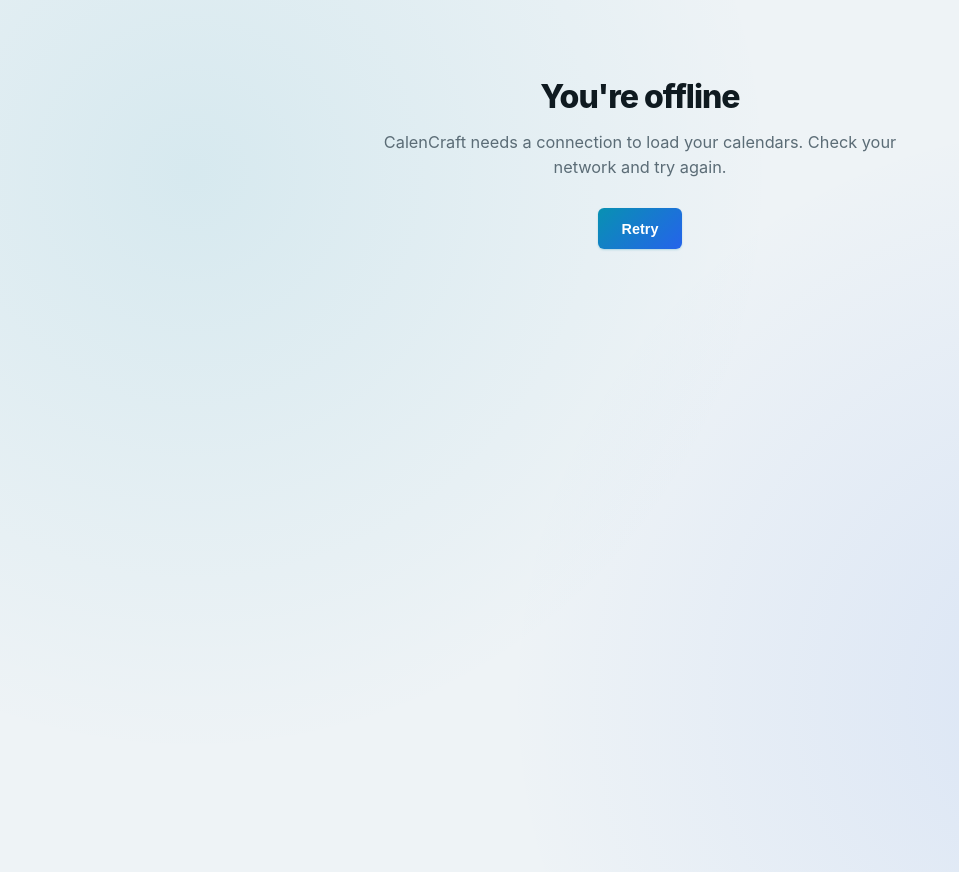
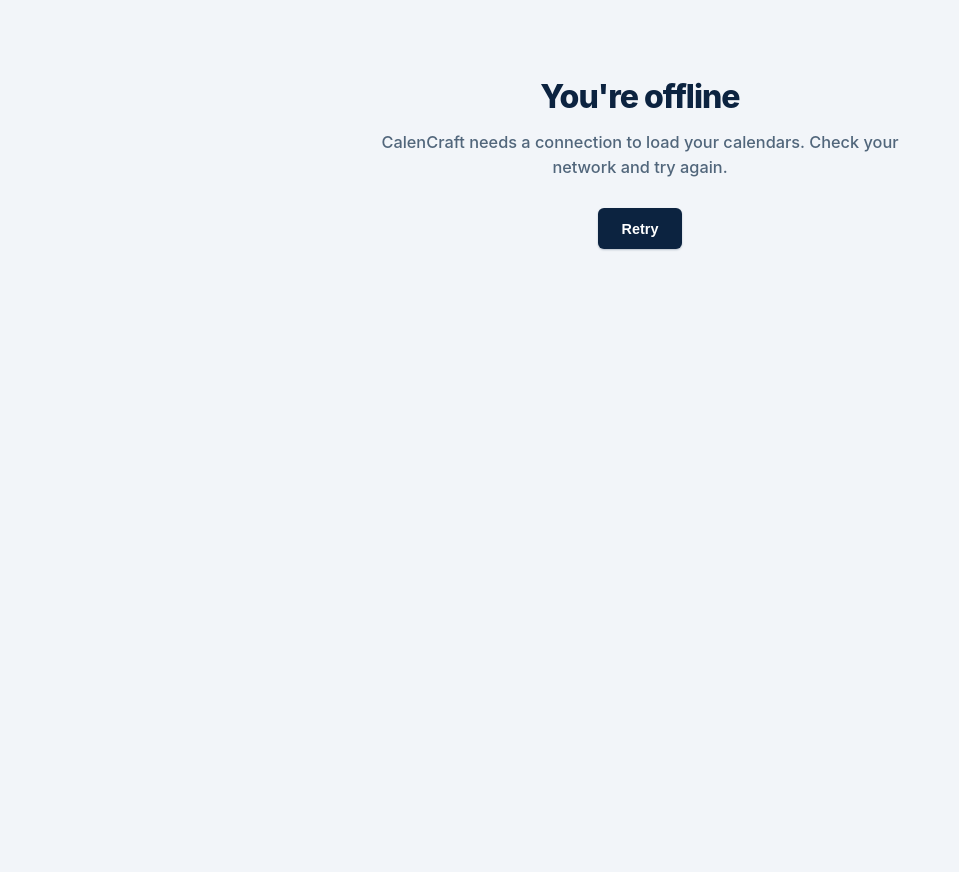
Before and after one commit to ajasnz/CalenCraftWeb, a Flask app: page /offline in a window 1280 px wide. Shown: the whole page, without its empty margins (0-959 px from the left). Run offline with Flask 3, Linux system fonts and the light colour scheme.

Commit message:
Restyle to the Alex brand: navy/teal/blue palette, Plus Jakarta Sans, navy dark theme, brand icons
Co-Authored-By: Claude Sonnet 5.5 <noreply@anthropic.com>

```diff
--- a/app/routes/pwa.py
+++ b/app/routes/pwa.py
@@ -4,7 +4,7 @@ from flask import Blueprint, Response, current_app, render_template, url_for
 
 pwa_bp = Blueprint("pwa", __name__)
 
-THEME_COLOR = "#0891b2"
+THEME_COLOR = "#0c2340"
 
 
 def _static_version():
@@ -28,7 +28,7 @@ def manifest():
         "start_url": "/",
         "scope": "/",
         "display": "standalone",
-        "background_color": "#eef3f6",
+        "background_color": "#f2f5f9",
         "theme_color": THEME_COLOR,
         "icons": [
             {"src": url_for("static", filename="icons/icon-192.png"), "sizes": "192x192", "type": "image/png", "purpose": "any"},
--- a/app/static/style.css
+++ b/app/static/style.css
@@ -3,19 +3,19 @@
 
 :root {
   /* Palette — blue/teal */
-  --bg:           #eef3f6;
+  --bg:           #f2f5f9;
   --surface:      #ffffff;
-  --surface-2:    #f6f9fb;
-  --border:       #e0e7ec;
-  --border-focus: #0891b2;
-  --text:         #0f1a20;
-  --muted:        #5b6c76;
-  --muted-light:  #93a5ad;
-  --primary:      #0891b2;
-  --primary-dark: #0e7490;
-  --primary-2:    #2563eb;
-  --primary-bg:   #e3f4f8;
-  --primary-border: #b9e4ee;
+  --surface-2:    #f7f9fc;
+  --border:       #dfe6ee;
+  --border-focus: #1f80ab;
+  --text:         #0c2340;
+  --muted:        #51667b;
+  --muted-light:  #8497a9;
+  --primary:      #17698f;
+  --primary-dark: #133556;
+  --primary-2:    #1f80ab;
+  --primary-bg:   #e8f2f8;
+  --primary-border: #cfe6f1;
   --danger:       #dc2626;
   --danger-dark:  #b91c1c;
   --danger-bg:    #fdecec;
@@ -23,12 +23,13 @@
   --success-bg:   #e7f8f1;
   --warning-bg:   #fdf1e3;
   --warning:      #c8760a;
-  --gradient:     linear-gradient(135deg, var(--primary) 0%, var(--primary-2) 100%);
+  --btn-bg: #0c2340;
+  --gradient: var(--btn-bg);
   --success-border: #bbf7d0;
   --danger-border:  #fecaca;
   --danger-text:    #991b1b;
-  --ics-bg: #dbeafe; --ics-fg: #1d4ed8; --ics-border: #bfdbfe;
-  --row-hover: #f4fafc;
+  --ics-bg: #e8f2f8; --ics-fg: #133556; --ics-border: #cfe6f1;
+  --row-hover: #f4f8fb;
   color-scheme: light;
 
   /* Layout */
@@ -41,13 +42,13 @@
   --radius-lg: 14px;
 
   /* Shadows */
-  --shadow-sm: 0 1px 3px rgba(15,23,42,.06), 0 1px 2px rgba(15,23,42,.04);
-  --shadow:    0 1px 3px rgba(15,23,42,.06), 0 4px 12px rgba(15,23,42,.05);
-  --shadow-md: 0 4px 16px rgba(15,23,42,.10), 0 1px 4px rgba(15,23,42,.06);
+  --shadow-sm: 0 1px 3px rgba(12,35,64,.06), 0 1px 2px rgba(12,35,64,.04);
+  --shadow:    0 1px 3px rgba(12,35,64,.06), 0 4px 12px rgba(12,35,64,.05);
+  --shadow-md: 0 4px 16px rgba(12,35,64,.10), 0 1px 4px rgba(12,35,64,.06);
 }
 
 body {
-  font-family: "Inter", -apple-system, BlinkMacSystemFont, "Segoe UI", system-ui, sans-serif;
+  font-family: "Plus Jakarta Sans", -apple-system, BlinkMacSystemFont, "Segoe UI", system-ui, sans-serif;
   font-size: 14.5px;
   background: var(--bg);
   color: var(--text);
@@ -314,11 +311,11 @@ main {
   cursor: pointer; text-decoration: none;
   transition: box-shadow .15s, transform .1s, filter .15s;
   white-space: nowrap; line-height: 1.4;
-  box-shadow: 0 1px 2px rgba(8,145,178,.25);
+  box-shadow: 0 1px 2px rgba(12,35,64,.25);
 }
 .btn:hover {
   filter: brightness(1.06); color: #fff; text-decoration: none;
-  box-shadow: 0 4px 14px rgba(8,145,178,.35);
+  box-shadow: 0 4px 14px rgba(12,35,64,.30);
 }
 .btn:active { transform: scale(.98); }
 .btn-sm { padding: .3rem .65rem; font-size: .78rem; }
@@ -429,10 +426,7 @@ main {
 
 /* ── Landing page ── */
 body:has(.landing-hero) {
-  background:
-    radial-gradient(circle at 15% 20%, rgba(8,145,178,.10), transparent 45%),
-    radial-gradient(circle at 85% 80%, rgba(37,99,235,.10), transparent 45%),
-    var(--bg);
+  background: var(--bg);
   min-height: 100vh;
 }
 .landing-hero {
@@ -839,3 +830,8 @@ main:focus { outline: none; }
 
 .dash-sort select { width: auto; padding: .5rem 2rem .5rem .75rem; font-size: .85rem; }
 @media (max-width: 600px) { .dash-tools { flex-wrap: wrap; } }
+
+/* ── Brand type: Plus Jakarta Sans, 800 headings / 700 labels / 500 body ── */
+body { font-weight: 500; }
+h1, h2, h3 { font-weight: 800; letter-spacing: -.01em; }
+.btn, .tab.active, .form-card-title, .page-header h2 { font-weight: 700; }
--- a/app/templates/base.html
+++ b/app/templates/base.html
@@ -8,15 +8,15 @@
   <script>try{var t=localStorage.getItem('cc-theme');if(t)document.documentElement.setAttribute('data-theme',t);}catch(e){}</script>
   <link rel="preconnect" href="https://fonts.googleapis.com">
   <link rel="preconnect" href="https://fonts.gstatic.com" crossorigin>
-  <link href="https://fonts.googleapis.com/css2?family=Inter:wght@400;500;600;700&display=swap" rel="stylesheet">
+  <link href="https://fonts.googleapis.com/css2?family=Plus+Jakarta+Sans:wght@500;700;800&display=swap" rel="stylesheet">
   <link rel="manifest" href="{{ url_for('pwa.manifest') }}">
-  <meta name="theme-color" content="#0891b2">
+  <meta name="theme-color" content="#0c2340">
   <meta name="apple-mobile-web-app-capable" content="yes">
   <meta name="apple-mobile-web-app-title" content="CalenCraft">
   <link rel="apple-touch-icon" href="{{ url_for('static', filename='icons/apple-touch-icon.png') }}">
   <link rel="icon" type="image/png" sizes="192x192" href="{{ url_for('static', filename='icons/icon-192.png') }}">
   <link rel="stylesheet" href="{{ url_for('static', filename='style.css') }}">
-  <style>body { font-family: "Inter", -apple-system, BlinkMacSystemFont, system-ui, sans-serif; }</style>
+  <style>body { font-family: "Plus Jakarta Sans", -apple-system, BlinkMacSystemFont, system-ui, sans-serif; }</style>
 </head>
 <body class="{% if session.user_id %}has-nav{% endif %}">
 <a class="skip-link" href="#main">Skip to content</a>
--- a/app/templates/offline.html
+++ b/app/templates/offline.html
@@ -3,7 +3,7 @@
 <head>
   <meta charset="UTF-8">
   <meta name="viewport" content="width=device-width, initial-scale=1.0">
-  <meta name="theme-color" content="#0891b2">
+  <meta name="theme-color" content="#0c2340">
   <title>Offline — CalenCraft</title>
   <link rel="stylesheet" href="{{ url_for('static', filename='style.css') }}">
 </head>
```
Also changed, not shown: other parts of app/static/style.css (+23 -30 lines), app/templates/embed_viewer.html (+23 -23 lines), app/templates/public_viewer.html (+28 -28 lines), app/static/icons/apple-touch-icon.png, app/static/icons/icon-192.png, app/static/icons/icon-512.png, app/static/icons/icon-maskable-512.png.
